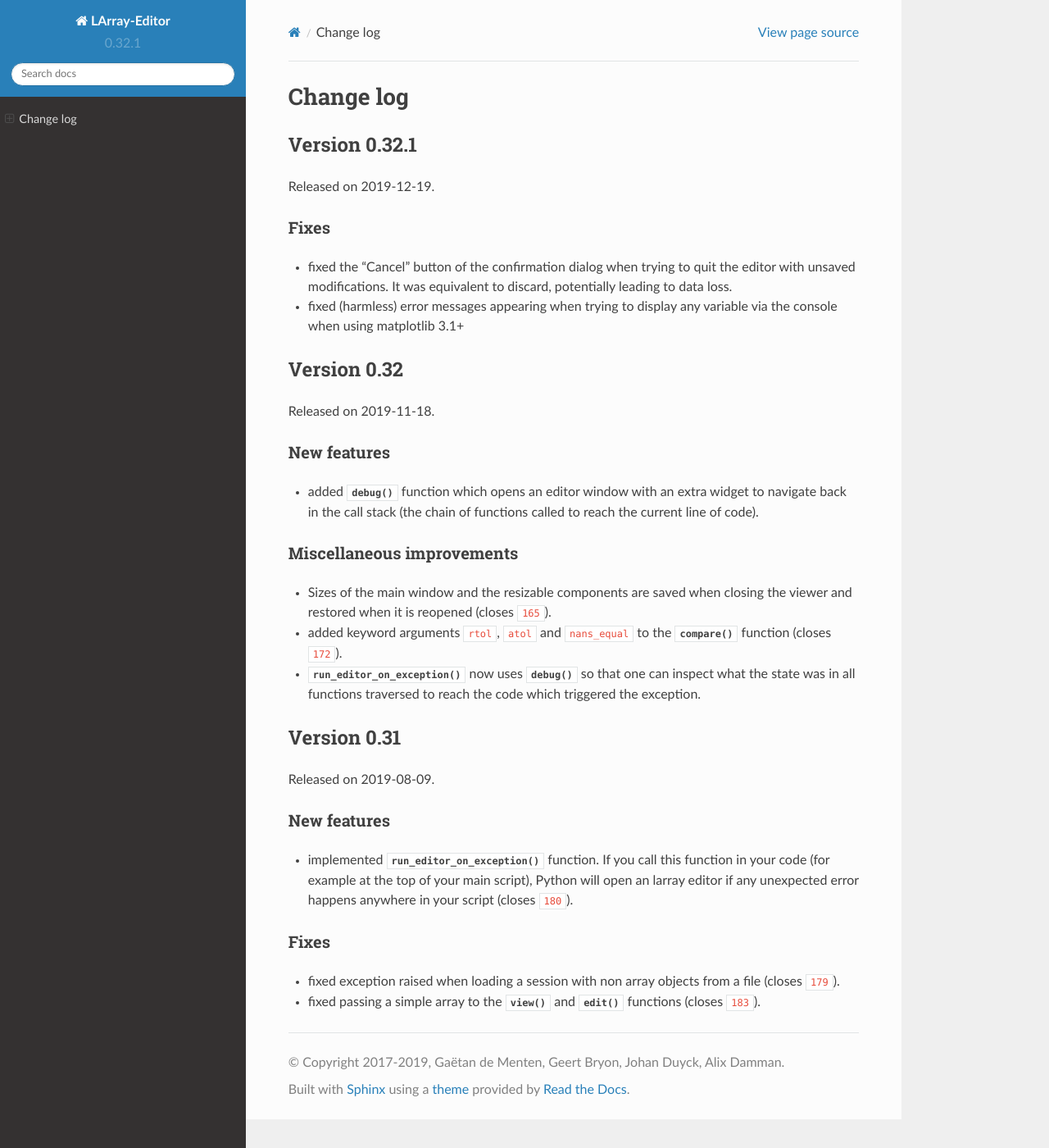
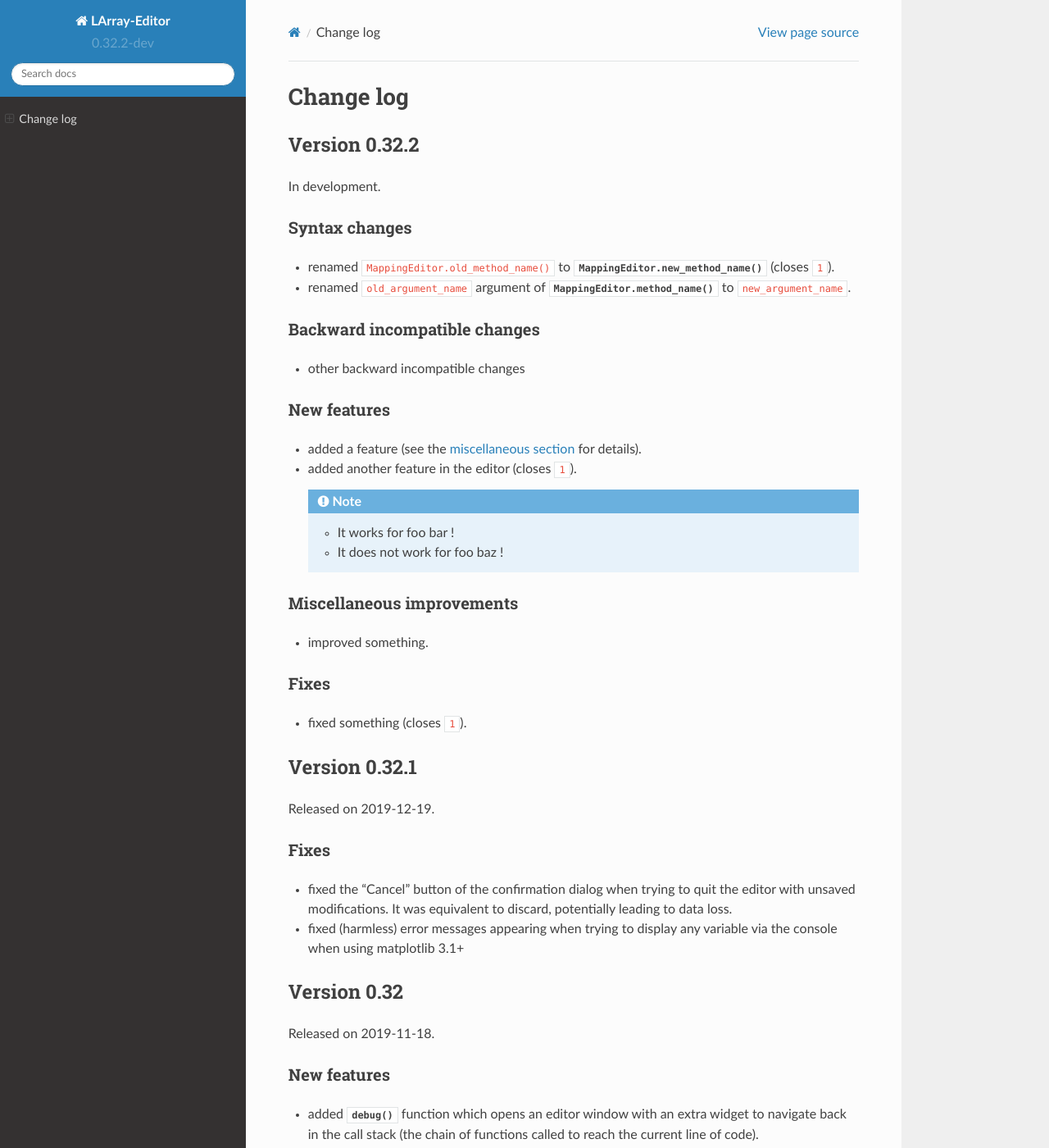
Before and after one commit to larray-project/larray-editor, a Sphinx documentation site: the page built from doc/source/changes.rst, in a window 1280 px wide and 1400 px high. Shown: the whole window at 82% size. Built offline with Sphinx 7.4.7 and the Read the Docs theme 2.0.0, drawn with Linux system fonts in a browser that asks for light colours; cross-references to code outside the pages are shown as plain code.

Commit message:
bump version to 0.32.2-dev

```diff
--- a/doc/source/changes.rst
+++ b/doc/source/changes.rst
@@ -1,5 +1,13 @@
 Change log
 ##########
+
+Version 0.32.2
+==============
+
+In development.
+
+.. include:: ./changes/version_0_32_2.rst.inc
+
 
 Version 0.32.1
 ==============
--- /dev/null
+++ b/doc/source/changes/version_0_32_2.rst.inc
@@ -0,0 +1,41 @@
+.. py:currentmodule:: larray_editor
+
+Syntax changes
+^^^^^^^^^^^^^^
+
+* renamed ``MappingEditor.old_method_name()`` to :py:obj:`MappingEditor.new_method_name()` (closes :editor_issue:`1`).
+
+* renamed ``old_argument_name`` argument of :py:obj:`MappingEditor.method_name()` to ``new_argument_name``.
+
+
+Backward incompatible changes
+^^^^^^^^^^^^^^^^^^^^^^^^^^^^^
+
+* other backward incompatible changes
+
+
+New features
+^^^^^^^^^^^^
+
+* added a feature (see the :ref:`miscellaneous section <misc_editor>` for details).
+
+* added another feature in the editor (closes :editor_issue:`1`).
+
+  .. note::
+
+     - It works for foo bar !
+     - It does not work for foo baz !
+
+
+.. _misc_editor:
+
+Miscellaneous improvements
+^^^^^^^^^^^^^^^^^^^^^^^^^^
+
+* improved something.
+
+
+Fixes
+^^^^^
+
+* fixed something (closes :editor_issue:`1`).
--- a/larray_editor/__init__.py
+++ b/larray_editor/__init__.py
@@ -2,4 +2,4 @@
 
 from larray_editor.api import *
 
-__version__ = '0.32.1'
+__version__ = '0.32.2-dev'
--- a/setup.py
+++ b/setup.py
@@ -9,7 +9,7 @@
 
 
 DISTNAME = 'larray-editor'
-VERSION = '0.32.1'
+VERSION = '0.32.2-dev'
 AUTHOR = 'Gaetan de Menten, Geert Bryon, Johan Duyck, Alix Damman'
 AUTHOR_EMAIL = 'gdementen@gmail.com'
 DESCRIPTION = "Graphical User Interface for LArray library"
```
Also changed, not shown: 1 other file.
